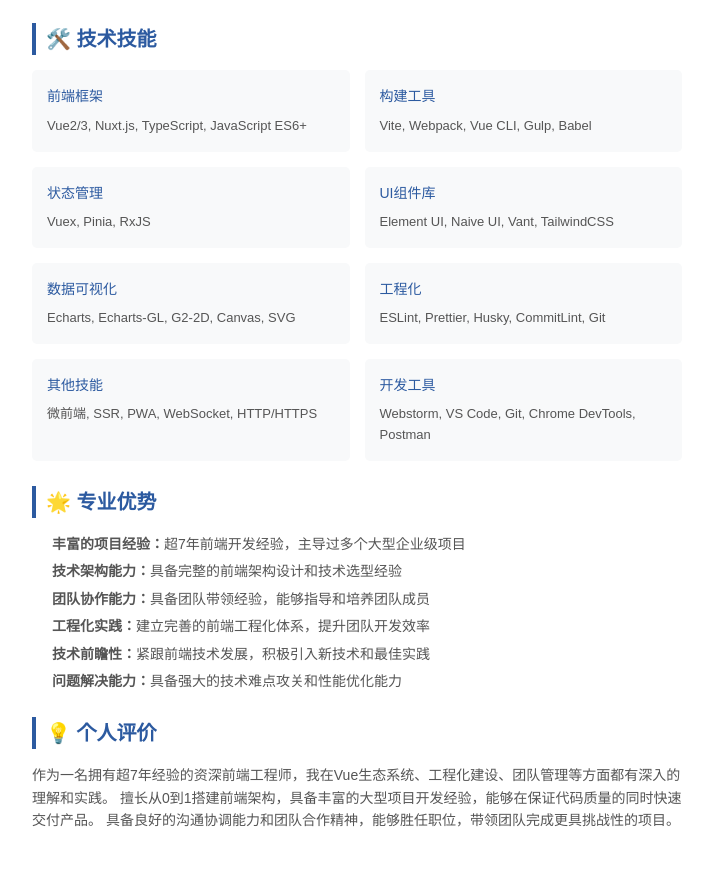
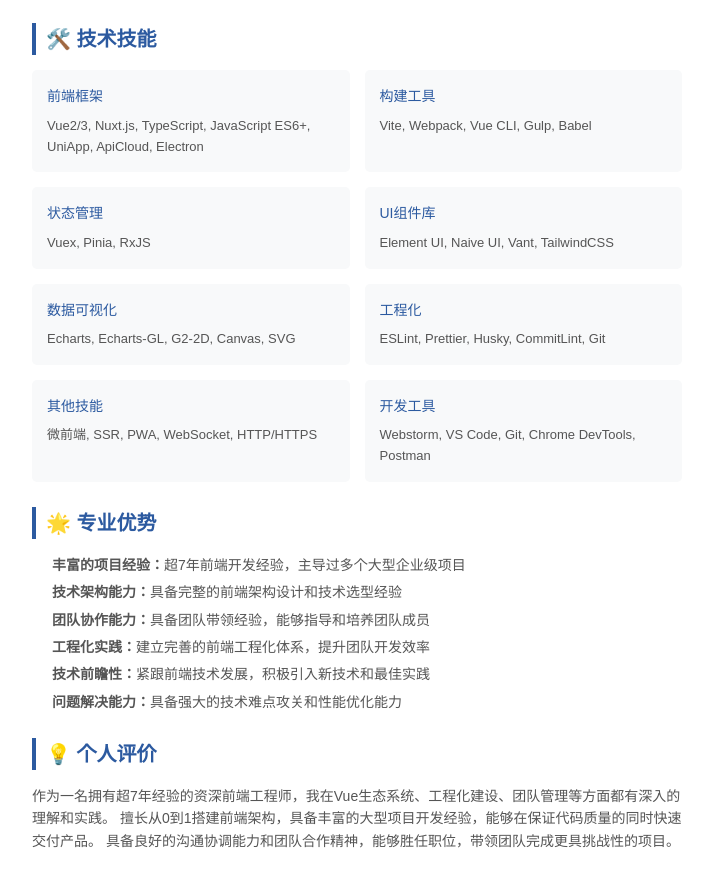
Before and after one commit to Flexita/flexita.github.io, a Vue app: page / in a window 1280 px wide. Shown: the part 2396-3282 px from the top of the page, without its empty margins (283-995 px from the left). Built offline with nearby package versions, Linux system fonts and the light colour scheme.

Commit message:
feat: 技能完善

```diff
--- a/src/pages/resume/index.vue
+++ b/src/pages/resume/index.vue
@@ -135,8 +135,8 @@
           <div class="period">核心项目</div>
         </div>
         <div class="description">
-          <strong>项目描述：</strong
-          >企业级安全生产管理系统，包含设备管理、事故管理、风险管理、法规管理十数个子系统
+          <strong>项目描述：</strong>
+          企业级安全生产管理系统，包含设备管理、事故管理、风险管理、法规管理十数个子系统
           <ul>
             <li>
               采用
@@ -273,7 +273,8 @@
         <div class="skill-category">
           <h4>前端框架</h4>
           <div class="skill-list">
-            Vue2/3, Nuxt.js, TypeScript, JavaScript ES6+
+            Vue2/3, Nuxt.js, TypeScript, JavaScript ES6+, UniApp, ApiCloud,
+            Electron
           </div>
         </div>
         <div class="skill-category">
```
